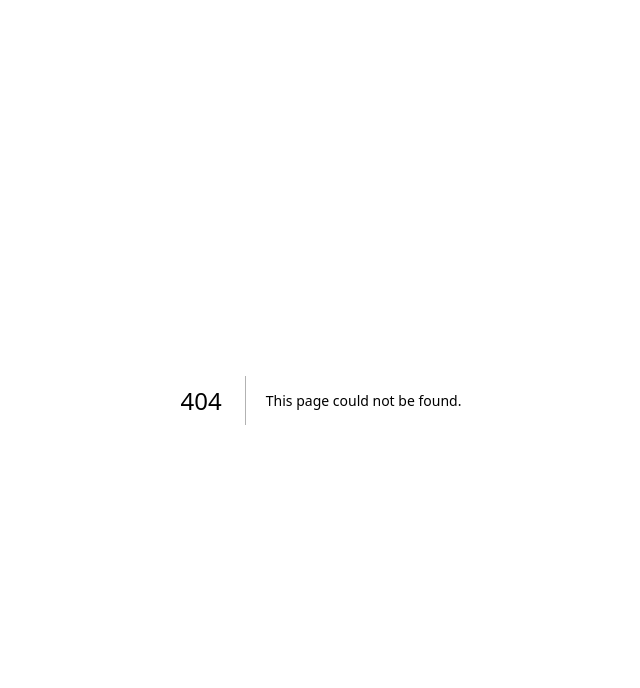
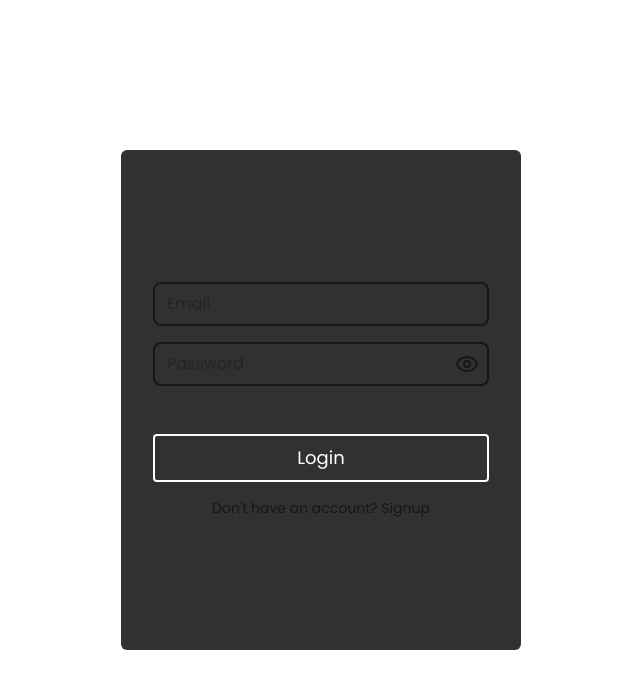
Before and after one commit to Anas-2357/CodeSage, a Next.js app in the folder frontend/: page /login in a window 1280 px wide. Before the commit this address had no page. Shown: the top 688 px of the page, without its empty margins (319-959 px from the left). Built offline with nearby package versions, Linux system fonts and the light colour scheme.

Commit message:
Split registerAndLogin component into login and signup pages

```diff
--- /dev/null
+++ b/frontend/src/app/login/page.jsx
@@ -0,0 +1,88 @@
+"use client";
+import React, { useState } from "react";
+import { useRouter } from "next/navigation";
+import { Eye, EyeClosed } from "lucide-react";
+import Link from "next/link";
+
+export default function LoginPage({ redirectTo = "/spaces" }) {
+    const router = useRouter();
+    const [email, setEmail] = useState("");
+    const [password, setPassword] = useState("");
+    const [passwordType, setPasswordType] = useState("password");
+    const [loading, setLoading] = useState(false);
+
+    const handlePasswordVisibilityClick = () => {
+        setPasswordType(passwordType === "password" ? "text" : "password");
+    };
+
+    const handleLogin = async () => {
+        try {
+            setLoading(true);
+            const res = await fetch("http://localhost:8080/auth/login", {
+                method: "POST",
+                headers: { "Content-Type": "application/json" },
+                credentials: "include",
+                body: JSON.stringify({ email, password }),
+            });
+
+            if (!res.ok) {
+                const msg = await res.text();
+                alert("Login failed: " + msg);
+                return;
+            }
+
+            router.push(redirectTo);
+        } catch (err) {
+            alert("Error: " + err.message);
+        } finally {
+            setLoading(false);
+        }
+    };
+
+    return (
+        <div className="w-screen h-screen flex justify-center items-center absolute z-100 top-0 left-0 backdrop-blur-sm">
+            <div className="h-[500px] w-[400px] bg-[#232323ee] rounded-md backdrop-blur-md flex flex-col justify-center gap-4 px-8">
+                <input
+                    type="email"
+                    placeholder="Email"
+                    value={email}
+                    disabled={loading}
+                    onChange={(e) => setEmail(e.target.value)}
+                    className="border-2 px-3 py-2 rounded-lg"
+                />
+                <div className="w-full border-2 rounded-lg flex items-center">
+                    <input
+                        type={passwordType}
+                        placeholder="Password"
+                        value={password}
+                        disabled={loading}
+                        onChange={(e) => setPassword(e.target.value)}
+                        className="px-3 py-2 w-full"
+                    />
+                    <button
+                        className="p-2 cursor-pointer"
+                        onClick={handlePasswordVisibilityClick}
+                        disabled={loading}
+                    >
+                        {passwordType === "password" ? <Eye /> : <EyeClosed />}
+                    </button>
+                </div>
+                <div className="mt-8 flex flex-col justify-between items-center gap-4">
+                    <button
+                        onClick={handleLogin}
+                        disabled={loading}
+                        className="border-2 w-full cursor-pointer hover:border-purple-600 transition-all duration-200 text-white text-lg px-8 py-2 rounded-sm"
+                    >
+                        {loading ? "Logging in..." : "Login"}
+                    </button>
+                    <Link
+                        href="/signup"
+                        className="text-sm hover:underline cursor-pointer"
+                    >
+                        Don&apos;t have an account? Signup
+                    </Link>
+                </div>
+            </div>
+        </div>
+    );
+}
--- a/frontend/src/app/components/RegisterAndLogin.jsx
+++ b/frontend/src/app/signup/page.jsx
@@ -2,53 +2,21 @@
 import React, { useState } from "react";
 import { useRouter } from "next/navigation";
 import { Eye, EyeClosed } from "lucide-react";
+import Link from "next/link";
 
-export default function RegisterAndLogin({
-    redirectTo = "/spaces",
-    isLogin = true,
-}) {
+export default function SignupPage({ redirectTo = "/spaces" }) {
     const router = useRouter();
-    const [loginOrSignup, setLoginOrSignup] = useState(
-        isLogin ? "login" : "signup"
-    );
-
     const [email, setEmail] = useState("");
+    const [name, setName] = useState("");
     const [password, setPassword] = useState("");
-    const [name, setName] = useState("");
     const [passwordType, setPasswordType] = useState("password");
-
     const [otpSent, setOtpSent] = useState(false);
     const [otp, setOtp] = useState("");
     const [emailForOtp, setEmailForOtp] = useState("");
-
     const [loading, setLoading] = useState(false);
 
     const handlePasswordVisibilityClick = () => {
         setPasswordType(passwordType === "password" ? "text" : "password");
-    };
-
-    const handleLogin = async () => {
-        try {
-            setLoading(true);
-            const res = await fetch("http://localhost:8080/auth/login", {
-                method: "POST",
-                headers: { "Content-Type": "application/json" },
-                credentials: "include",
-                body: JSON.stringify({ email, password }),
-            });
-
-            if (!res.ok) {
-                const msg = await res.text();
-                alert("Login failed: " + msg);
-                return;
-            }
-
-            router.push(redirectTo);
-        } catch (err) {
-            alert("Error: " + err.message);
-        } finally {
-            setLoading(false);
-        }
     };
 
     const handleSignup = async () => {
@@ -91,10 +59,7 @@ export default function RegisterAndLogin({
             const data = await res.json();
 
             if (!res.ok) {
-                alert(
-                    "OTP verification failed: " +
-                        (data.error || "Unknown error")
-                );
+                alert("OTP verification failed: " + (data.error || "Unknown error"));
                 return;
             }
 
@@ -110,57 +75,7 @@ export default function RegisterAndLogin({
     return (
         <div className="w-screen h-screen flex justify-center items-center absolute z-100 top-0 left-0 backdrop-blur-sm">
             <div className="h-[500px] w-[400px] bg-[#232323ee] rounded-md backdrop-blur-md flex flex-col justify-center gap-4 px-8">
-                {loginOrSignup === "login" && (
-                    <>
-                        <input
-                            type="email"
-                            placeholder="Email"
-                            value={email}
-                            disabled={loading}
-                            onChange={(e) => setEmail(e.target.value)}
-                            className="border-2 px-3 py-2 rounded-lg"
-                        />
-                        <div className="w-full border-2 rounded-lg flex items-center">
-                            <input
-                                type={passwordType}
-                                placeholder="Password"
-                                value={password}
-                                disabled={loading}
-                                onChange={(e) => setPassword(e.target.value)}
-                                className="px-3 py-2 w-full"
-                            />
-                            <button
-                                className="p-2 cursor-pointer"
-                                onClick={handlePasswordVisibilityClick}
-                                disabled={loading}
-                            >
-                                {passwordType === "password" ? (
-                                    <Eye />
-                                ) : (
-                                    <EyeClosed />
-                                )}
-                            </button>
-                        </div>
-                        <div className="mt-8 flex flex-col justify-between items-center gap-4">
-                            <button
-                                onClick={handleLogin}
-                                disabled={loading}
-                                className="border-2 w-full cursor-pointer hover:border-purple-600 transition-all duration-200 text-white text-lg px-8 py-2 rounded-sm"
-                            >
-                                {loading ? "Logging in..." : "Login"}
-                            </button>
-                            <button
-                                className="text-sm hover:underline cursor-pointer"
-                                onClick={() => setLoginOrSignup("signup")}
-                                disabled={loading}
-                            >
-                                Don&apos;t have an account? Signup
-                            </button>
-                        </div>
-                    </>
-                )}
-
-                {loginOrSignup === "signup" && !otpSent && (
+                {!otpSent && (
                     <>
                         <input
                             type="email"
@@ -207,18 +122,17 @@ export default function RegisterAndLogin({
                             >
                                 {loading ? "Sending OTP..." : "Signup"}
                             </button>
-                            <button
+                            <Link
+                                href="/login"
                                 className="text-sm hover:underline cursor-pointer"
-                                onClick={() => setLoginOrSignup("login")}
-                                disabled={loading}
                             >
                                 Already have an account? Login
-                            </button>
+                            </Link>
                         </div>
                     </>
                 )}
 
-                {loginOrSignup === "signup" && otpSent && (
+                {otpSent && (
                     <>
                         <input
                             type="text"
```
